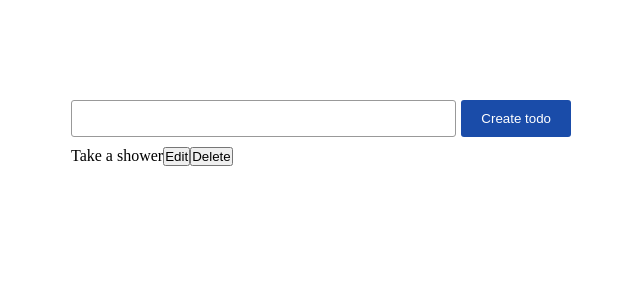
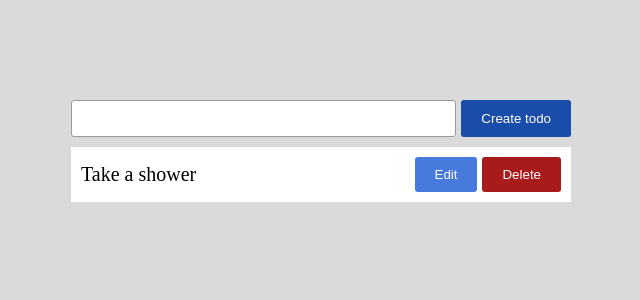
Before and after one commit to cristofertOcampo/TaskList, a React (Create React App) app: page / in a window 1280 px wide. Both pictures are taken after a click on the input "Create todo". Shown: the top 300 px of the page, without its empty margins (319-959 px from the left). Built offline with nearby package versions, Linux system fonts and the light colour scheme.

Commit message:
Css todo ready

```diff
--- a/src/app.css
+++ b/src/app.css
@@ -3,3 +3,7 @@
     padding: 0;
     box-sizing: border-box;
 }
+
+body{
+    background-color: #dadadb;
+}
--- a/src/components/Todo.jsx
+++ b/src/components/Todo.jsx
@@ -30,7 +30,7 @@ export const Todo = ({ item, onUpdate, onDelete }) => {
           onChange={handleChange}
           value={newValue}
         />
-        <button className={Style.button} onClick={handleClickUpdateTodo}>
+        <button className={Style.buttonUpdate} onClick={handleClickUpdateTodo}>
           Update
         </button>
       </form>
@@ -41,7 +41,7 @@ export const Todo = ({ item, onUpdate, onDelete }) => {
     return (
       <div className={Style.todoInfo}>
         <span className={Style.todoTitle}>{item.title}</span>
-        <button className={Style.button} onClick={() => setIsEdit(true)}>Edit</button>
+        <button className={Style.buttonEdit} onClick={() => setIsEdit(true)}>Edit</button>
         <button className={Style.buttonDelete} onClick={(e) => onDelete(item.id)}>Delete</button>
       </div>
     );
--- a/src/cssComponents/todo.module.css
+++ b/src/cssComponents/todo.module.css
@@ -0,0 +1,48 @@
+.todo{
+    padding: 10px;
+    background-color: #ffffff;
+}
+
+.todoTitle{
+    flex: 1;
+    font-size: 20px;
+}
+
+.todoUpdateForm, .todoInfo{
+    display: flex;
+    align-items: center;
+    gap: 5px;
+}
+
+.todoInput{
+    flex-wrap: 1;
+    width: 78%;
+    padding: 10px;
+    border-radius: 3px;
+    border: solid 1px #999;
+}
+
+.buttonEdit{
+    border: none;
+    border-radius: 3px;
+    background-color: #487add;
+    color: #ffffff;
+    padding: 10px 20px;
+}
+
+.buttonUpdate{
+    width: 99px;
+    border: none;
+    border-radius: 3px;
+    background-color: #487add;
+    color: #ffffff;
+    padding: 10px 20px;
+}
+
+.buttonDelete{
+    border: none;
+    border-radius: 3px;
+    background-color: #a91a1a;
+    color: #ffffff;
+    padding: 10px 20px;
+}
```
